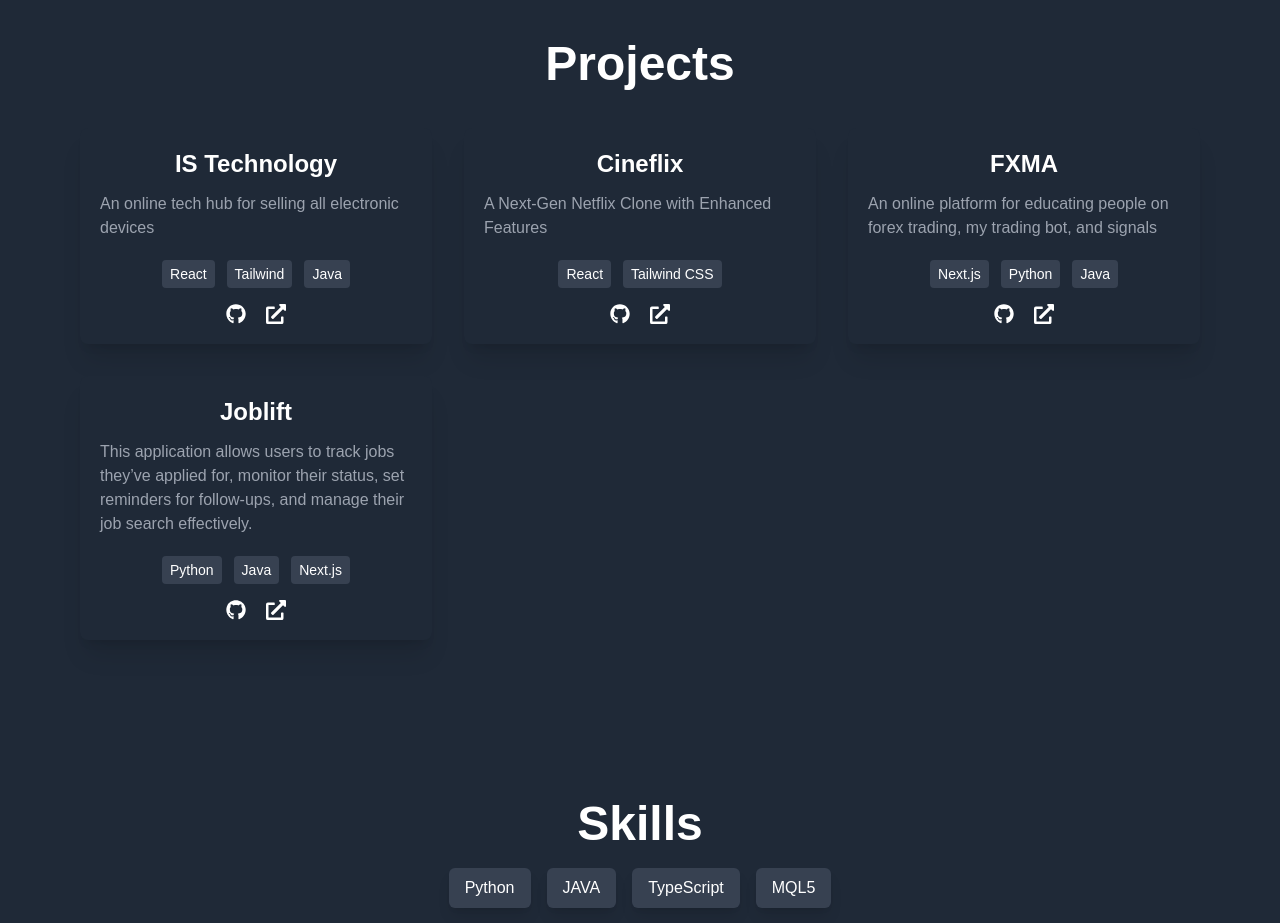
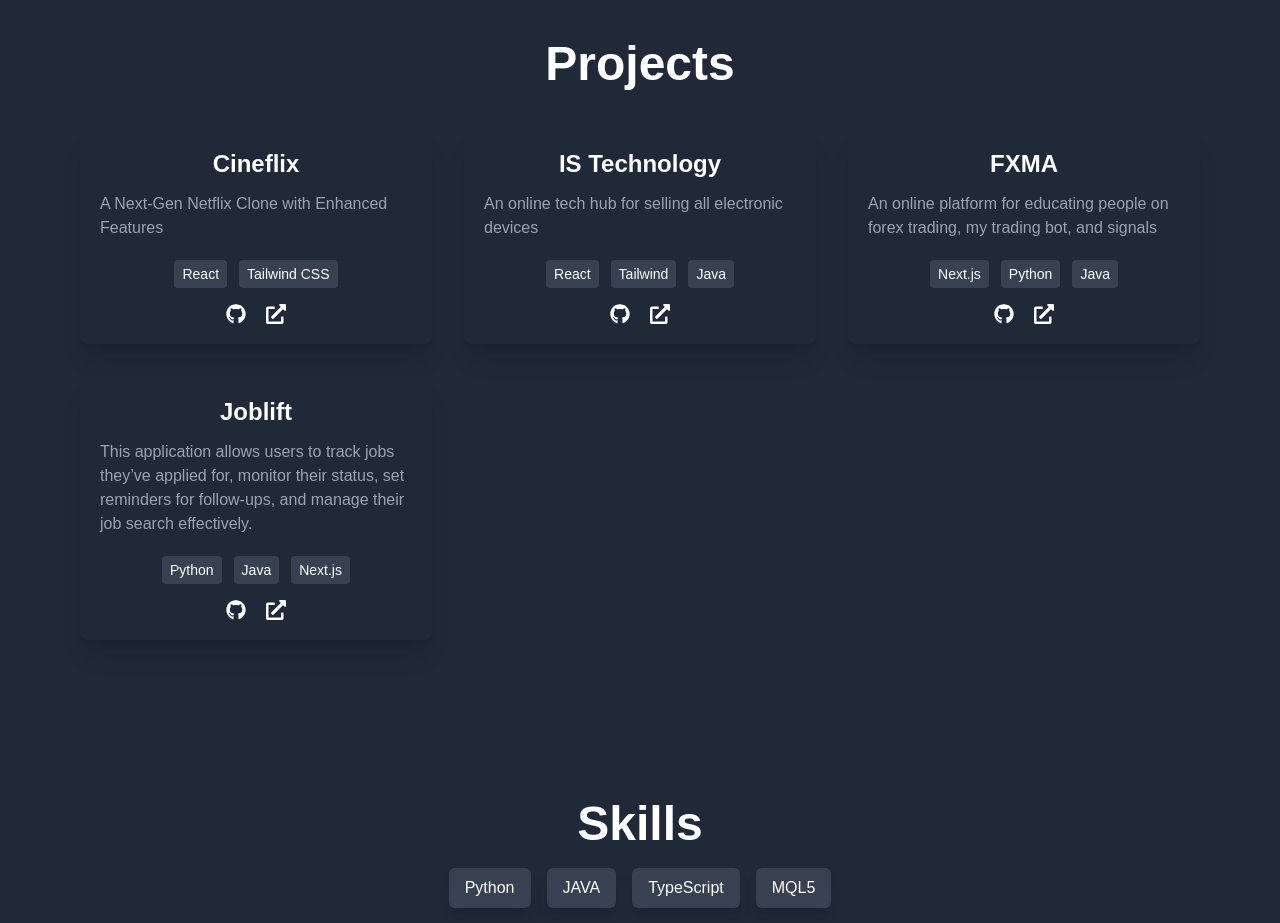
Before and after one commit to Paulin-NIYOBYOSE/Portfolio, a React (Create React App) app: page / in a window 1280 px wide. Shown: the part 920-1843 px from the top of the page. Built offline with nearby package versions, Linux system fonts and the light colour scheme.

Commit message:
Changed project

```diff
--- a/src/components/Projects.js
+++ b/src/components/Projects.js
@@ -4,18 +4,18 @@ import { FaExternalLinkAlt } from "react-icons/fa";
 
 const projects = [
     {
+        title: "Cineflix",
+        description: "A Next-Gen Netflix Clone with Enhanced Features",
+        stack: ["React", "Tailwind CSS"],
+        githubLink: "https://github.com/Paulin-NIYOBYOSE/Cineflix",
+        liveLink: "https://cineflix0-movies.vercel.app/"
+    },
+    {
         title: "IS Technology",
         description: "An online tech hub for selling all electronic devices",
         stack: ["React", "Tailwind", "Java"],
         githubLink: "https://github.com/Paulin-NIYOBYOSE/Is-Tech",
         liveLink: "https://is-tech-eta.vercel.app/"
-    },
-    {
-        title: "Cineflix",
-        description: "A Next-Gen Netflix Clone with Enhanced Features",
-        stack: ["React", "Tailwind CSS"],
-        githubLink: "https://github.com/Paulin-NIYOBYOSE/Cineflix",
-        liveLink: "https://cineflix0-movies.vercel.app/"
     },
     {
         title: "FXMA",
```
